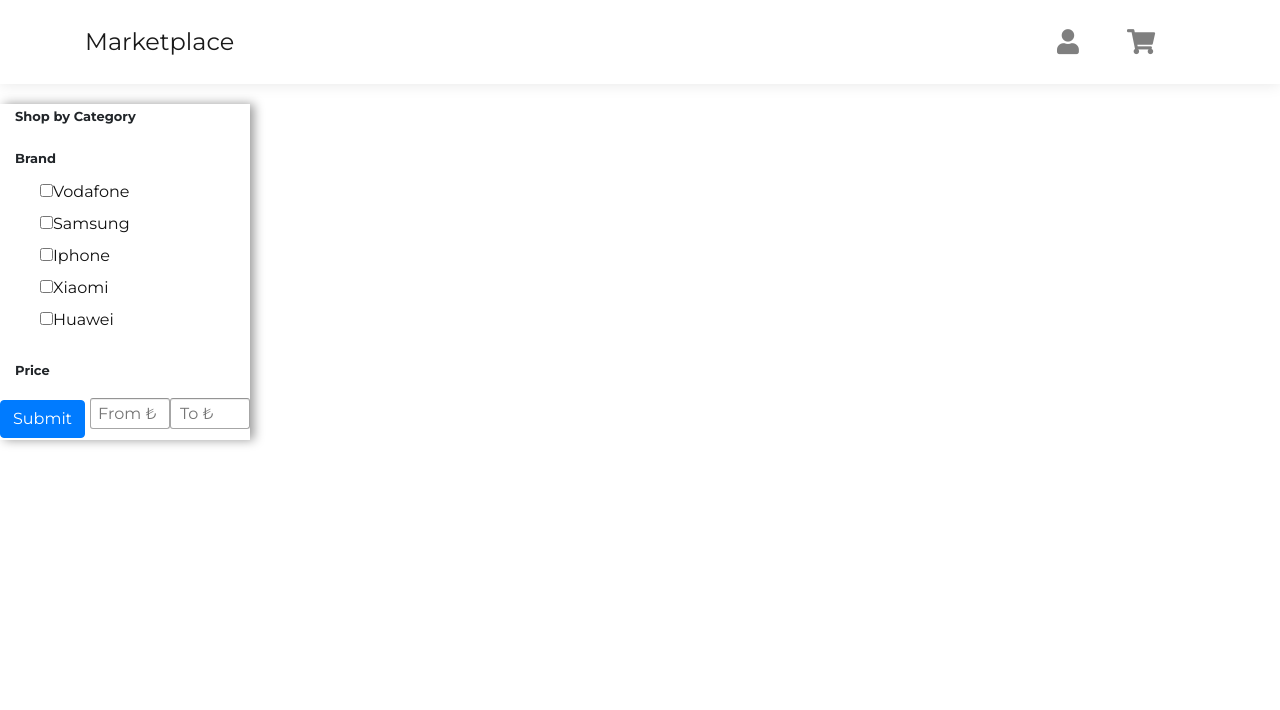
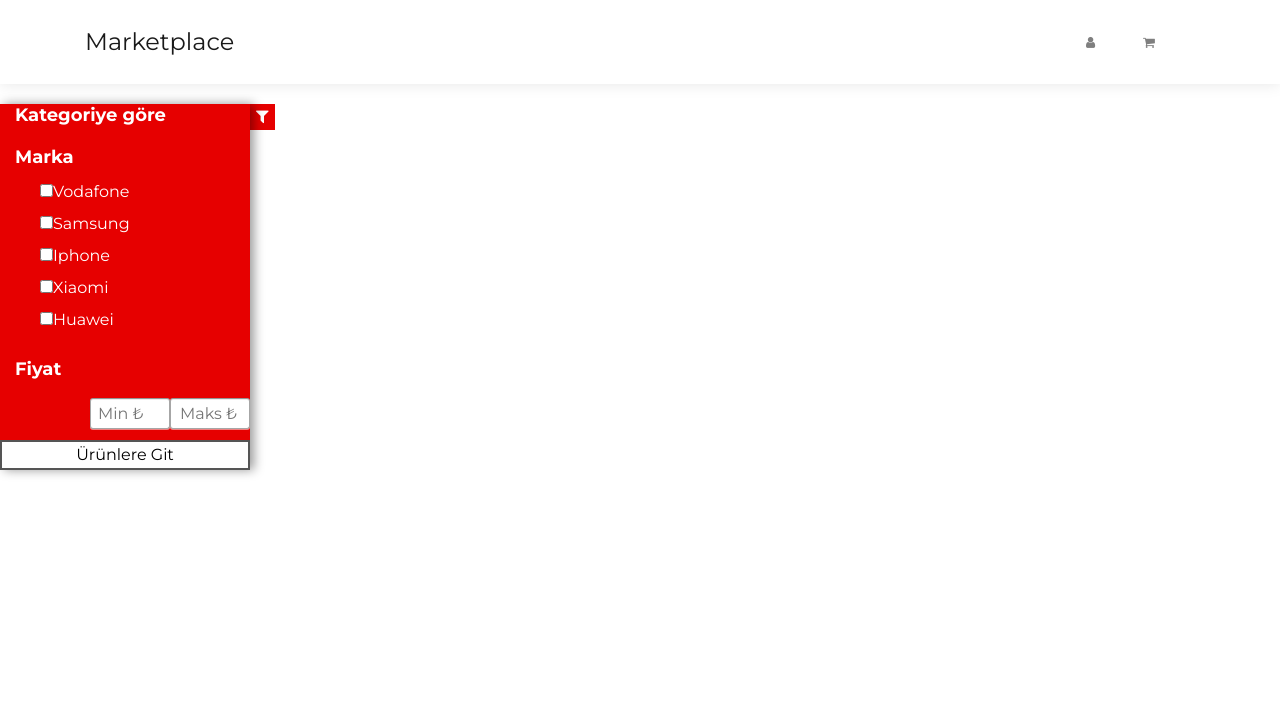
Before and after one commit to Medinaaz/Vodafone-Payment, a Django app: page /en/listing/1 in a window 1280 px wide. Shown: the top 710 px of the page. Run offline with Django 3.2, Linux system fonts and the light colour scheme; data comes from the database, SQL or seed files in the repository; data that the repository does not hold is empty; some libraries are stand-ins or nearby versions.

Commit message:
Listing recent changes

```diff
--- a/listing/static/listing/banner.css
+++ b/listing/static/listing/banner.css
@@ -118,7 +118,7 @@
 .btn {
     border-radius: 30px;
     padding: 10px 20px;
-    border: 4px solid #18c495;
+    border: 2px solid  #4A4D4E;
     text-decoration: none;
     color: #18c495;
     font-size: .6em;
--- a/listing/static/listing/index-style.css
+++ b/listing/static/listing/index-style.css
@@ -154,7 +179,7 @@
     position: relative;
     float: left;
     overflow: hidden;
-    background-color: fff;
+    background-color: #e60000;
     flex-direction: column;
     height: auto;
     box-shadow: 4px 0 10px 0 rgba(0, 0, 0, .4);
@@ -189,19 +214,20 @@
 
 .section-header {
     margin-bottom: 10px!important;
+    color: white;
 }
 
 .section-header-name {
     margin-left: 15px;
     line-height: 15px!important;
-    font-size: 13px!important;
+    font-size: 18px!important;
     font-weight: 700!important;
 }
 
 .section-list {
     list-style: none;
     margin-bottom: 18px!important;
-    color: #111;
+    color: #fff;
 }
 
 .price-range {
@@ -229,3 +255,35 @@
 .section-name {
     float: inline-end;
 }
+
+.btn-submit {
+    background-color: #fff;
+    text-align: center;
+    text-decoration: none;
+    display: inline-block;
+    font-size: 16px;
+    transition-duration: 0.4s;
+    cursor: pointer;
+    border: 2px solid #f44336;
+    width: 100%;
+    color: black;
+    border: 2px solid #555555;
+}
+
+.btn-submit:hover {
+    background-color: #555555;
+    color: white;
+}
+
+.filter-button {
+    margin-top: 20px;
+    background-color: #e60000;
+    border: none;
+    cursor: pointer;
+    color: white;
+}
+
+.filter-button:hover {
+    background-color: #555555;
+    color: white;
+}
--- a/listing/templates/listing/product_list.html
+++ b/listing/templates/listing/product_list.html
@@ -1,12 +1,15 @@
-{% extends "base.html" %} {% load static %} {% block title %}Listing{% endblock %} {% block content %}
+{% extends "base.html" %} {% load static %} {% block title %}Listing{% endblock %} {% block content %} {% load i18n static humanize thumbnail %}
 <link rel="stylesheet" href="{% static 'listing/index-style.css' %}">
+<link rel="stylesheet" href="https://cdnjs.cloudflare.com/ajax/libs/font-awesome/4.7.0/css/font-awesome.min.css">
 
 <section class="listing-section">
-    <form method="GET" action="{% url 'listing:filter' %}/ "  class="Menu" >
+    <button class="filter-button" onclick="filterFunction()"><i class="fa fa-filter"></i></button>
+
+    <form method="GET" id="filter" action="{% url 'listing:filter' %}/ " class="Menu">
 
         <div class="section">
             <div class="section-header">
-                <span class="section-header-name" dir="auto">Shop by Category</span>
+                <span class="section-header-name" dir="auto">Kategoriye göre</span>
             </div>
             <ul class="section-list">
                 {% for category in categories %}
@@ -20,31 +23,31 @@
         </div>
         <div class="section">
             <div class="section-header">
-                <span class="section-header-name" dir="auto">Brand</span>
+                <span class="section-header-name" dir="auto">Marka</span>
             </div>
             <ul class="section-list">
-                <li><label for="section-name"><input type="checkbox" name="Vodafone">Vodafone</label></li>
-                <li><label for="section-name"><input type="checkbox" name="Samsung">Samsung</label></li>
-                <li><label for="section-name"><input type="checkbox" name="Iphone">Iphone</label></li>
-                <li><label for="section-name"><input type="checkbox" name="Xiaomi">Xiaomi</label></li>
-                <li><label for="section-name"><input type="checkbox" name="Huawei">Huawei</label></li>
+                <li><label for="section-name"><input type="checkbox" id="Vodafone" name="Vodafone">Vodafone</label></li>
+                <li><label for="section-name"><input type="checkbox" id="Samsung" name="Samsung">Samsung</label></li>
+                <li><label for="section-name"><input type="checkbox" id="Iphone" name="Iphone">Iphone</label></li>
+                <li><label for="section-name"><input type="checkbox" id="Xiaomi" name="Xiaomi">Xiaomi</label></li>
+                <li><label for="section-name"><input type="checkbox" id="Huawei" name="Huawei">Huawei</label></li>
             </ul>
         </div>
         <div class="section">
             <div class="section-header">
-                <span class="section-header-name" dir="auto">Price</span>
+                <span class="section-header-name" dir="auto">Fiyat</span>
             </div>
             <ul class="section-list">
                 <li class="section-name">
                     <div class="input-group-append price-range">
-                        <input type="text" class="price-box" id="min-price" maxlength="9" placeholder="From ₺" name="min-price"><br>
-                        <input type="text" class="price-box" id="max-price" name="max-price" maxlength="9" placeholder="To ₺" style="padding-left: 9px;"><br><br>
+                        <input type="text" class="price-box" id="min-price" maxlength="9" placeholder="Min ₺" name="min-price"><br>
+                        <input type="text" class="price-box" id="max-price" name="max-price" maxlength="9" placeholder="Maks ₺" style="padding-left: 9px;"><br><br>
                     </div>
                     <input type="hidden" id="category" name="category" value={{category}}>
                 </li>
             </ul>
         </div>
-        <button type="submit"   class="btn btn-primary">Submit</button>
+        <button type="submit" class="btn-submit">Ürünlere Git</button>
     </form>
 
 
@@ -55,26 +58,29 @@
             {% for product in products %}
             <tr>
 
-                <div class="card border-primary rounded" style="margin-top: 2%; box-shadow: 5px 10px #888888;">
+                <div class="card border-secondary rounded " style="margin-top: 2%; box-shadow: 5px 10px #4A4D4E;">
                     <div class="row no-gutters">
                         <div class="col-3 text-center">
-                            <img src={{product.main_image.image.url}} style="margin-top: 2%; margin-bottom: 2%; margin-left: 2%" width="auto" height="350" alt="">
+                            {% thumbnail product.main_image.image "350x350" crop="center" as im %}
+                            <a href="{{ product.main_image.image.url }}" data-lightbox="roadtrip" data-title="{{ image.title }}">
+                                <img src={{im.url}} style="margin-top: 2%; margin-bottom: 2%; margin-left: 2%" alt="{{ image.title }}" />
+                            </a>
+                            {% endthumbnail %}
+
                         </div>
 
                         <div class="col-9">
-                            <div class="card-block px-5" style="margin-top: 1rem">
-                                <h4 class="card-title text-primary">{{product.name}}</h4>
+                            <div class="card-block px-5" style="margin-top: 1rem; margin-left: 3%">
+                                <h4 class="card-title vodafone-red-text">{{product.name}}</h4>
 
-                                <h4 class="card-title text-secondary">₺ {{product.price}}</h4>
+                                <h4 class="card-title vodafone-grey-text">₺ {{product.price}}</h4>
                                 <h4>
                                     <svg class="bi bi-star-fill text-warning" width="1.5em" height="1.5em" viewBox="0 0 16 16" fill="currentColor" xmlns="http://www.w3.org/2000/svg">
                       <path d="M3.612 15.443c-.386.198-.824-.149-.746-.592l.83-4.73L.173 6.765c-.329-.314-.158-.888.283-.95l4.898-.696L7.538.792c.197-.39.73-.39.927 0l2.184 4.327 4.898.696c.441.062.612.636.283.95l-3.523 3.356.83 4.73c.078.443-.36.79-.746.592L8 13.187l-4.389 2.256z"/>
-                    </svg> {{ product.average_rating }}
-                                    <button type="button" class="btn btn-outline-dark">Option1</button>
-                                    <button type="button" class="btn btn-outline-dark">Option2</button>
+                    </svg> {% if product.average_rating %}{{ product.average_rating }}/100{% else %} {% trans "N/A" %}{% endif %}
                                 </h4>
-                                <p class="card-text">{{product.description}}</p>
-                                <a method="get"  href="/product/{{ product.slug}}/" style="position:absolute; bottom: 3%; " class="btn btn-primary btn-lg text-center">View Details</a>
+                                <p class="card-text vodafone-grey-text">{{product.description}}</p>
+                                <a method="get" href="/product/{{ product.slug}}/" style="position:absolute; bottom: 3%; " class="btn btn-lg text-center text-white vodafone-red-back t">İncele</a>
                             </div>
                         </div>
                     </div>
@@ -86,4 +92,28 @@
     </div>
 
 </section>
-{% endblock %}
+
+
+{% block extraJS %}
+<script type="text/javascript">
+    var hashParams = $(location).attr("href").split('?')[1].split('&');
+    for (var i = 0; i < hashParams.length; i++) {
+        var p = hashParams[i].split('=');
+        if (decodeURIComponent(p[1]) == "on") {
+            document.getElementById(p[0]).checked = 'checked'
+        } else {
+            document.getElementById(p[0]).value = decodeURIComponent(p[1]);
+        }
+    }
+
+    function filterFunction() {
+        if (document.getElementById("filter").style.width == "250px") {
+            document.getElementById("filter").style.transition = "0.5s";
+            document.getElementById("filter").style.width = "0px";
+        } else {
+            document.getElementById("filter").style.transition = "0.5s";
+            document.getElementById("filter").style.width = "250px";
+        }
+    }
+</script>
+{% endblock %} {% endblock %}
--- a/listing/views.py
+++ b/listing/views.py
@@ -1,16 +1,14 @@
 from django.shortcuts import render
-from django.http import HttpResponse
 from django.views import generic
-from product.models import ProductCategory, Product
-from django.template import loader
-import random
+from product.models import Product
+import re
 
 class IndexView(generic.ListView):
     template_name = 'listing/index.html'
     context_object_name = 'products'
 
     def get_queryset(self):
-        sample_entities = Product.objects.all()[:4]
+        sample_entities = Product.objects.order_by('?')[:5]
         return sample_entities
 
 #List products
@@ -19,8 +17,7 @@
         return search(request)
 
     products = Product.objects.filter(category__slug = slug)
-    context = {'products': products, "category": slug}
-    #context = {'products': products, "category": slug, "categories": ProductCategory.objects.values_list('slug')}
+    context = {'products': products, "category": slug, "show_filter": True}
     return render(request, 'listing/product_list.html', context)
 
 
@@ -47,34 +44,34 @@
     brand_samsung = request.GET.get('Samsung')
     brand_iphone = request.GET.get('Iphone')
     brand_huawei = request.GET.get('Huawei')
-    brand_xiaomi = request.GET.get('Xiomi')
+    brand_xiaomi = request.GET.get('Xiaomi')
 
 
     all_products = []
     flag = True
     if brand_vodafone == 'on':
-        products = price_and_category_filtered.filter(description__icontains="Vodafone")
+        products = price_and_category_filtered.filter(description__icontains="Vodafone") | price_and_category_filtered.filter(description__icontains="Vodafone")
         all_products += products
         flag = False
     if brand_iphone == 'on':
-        products = price_and_category_filtered.filter(description__icontains="Iphone")
+        products = price_and_category_filtered.filter(description__icontains="Iphone") | price_and_category_filtered.filter(name__icontains="Iphone")
         all_products += products
         flag = False
     if brand_samsung == 'on':
-        products = price_and_category_filtered.filter(description__icontains="Samsung")
+        products = price_and_category_filtered.filter(description__icontains="Samsung") | price_and_category_filtered.filter(name__icontains="Samsung")
         all_products += products
         flag = False
     if brand_xiaomi == 'on':
-        products = price_and_category_filtered.filter(description__icontains="Xiaomi")
+        products = price_and_category_filtered.filter(description__icontains="Xiaomi") | price_and_category_filtered.filter(name__icontains="Xiaomi")
         all_products += products
         flag = False
     if brand_huawei == 'on':
-        products = price_and_category_filtered.filter(description__icontains="Huawei")
+        products = price_and_category_filtered.filter(description__icontains="Huawei") | price_and_category_filtered.filter(name__icontains="Huawei")
         all_products += products
         flag = False
 
 
-    context = {'products': price_and_category_filtered if flag else all_products, "category": slug}
+    context = {'products': price_and_category_filtered if flag else all_products, "category": slug, "show_filter": False}
     return render(request, 'listing/product_list.html', context)
 
 def search(request):
@@ -82,8 +79,22 @@
     allProducts = Product.objects.all()
     foundProducts = []
     for product in allProducts:
-        if(searchText.lower() in product.name.lower()):
+         if(regexSearch(searchText.lower(), product.name.lower())):
+            foundProducts.append(product)
+         elif(regexSearch(searchText.lower(), product.description.lower())):
             foundProducts.append(product)
 
     context = {'products': foundProducts}
     return render(request, 'listing/product_list.html', context)
+
+
+#Search utility function
+def regexSearch(searchText, sentence):
+    for x in range(0, len(searchText)):
+        sText = searchText[:x] + '.' + searchText[x+1:]
+        result = re.search(sText, sentence)
+        if result is not None:
+            return True
+
+
+    return False
```
Also changed, not shown: other parts of listing/static/listing/index-style.css (+28 -3 lines), listing/Tests/integration.py (added, +17 -0 lines), listing/Tests/test_filter.py (added, +75 -0 lines), listing/Tests/test_searchbox.py (added, +48 -0 lines), listing/templates/listing/index.html (+13 -8 lines), requirements.txt (line endings or trailing spaces), 1 other file.
